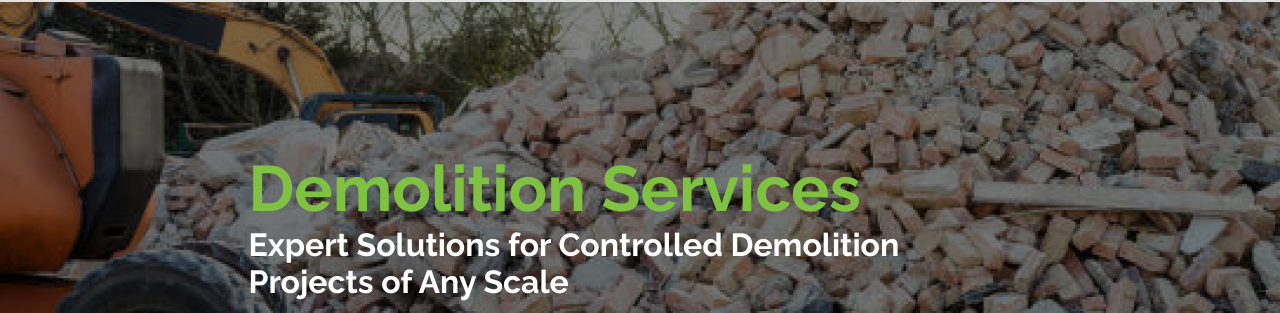
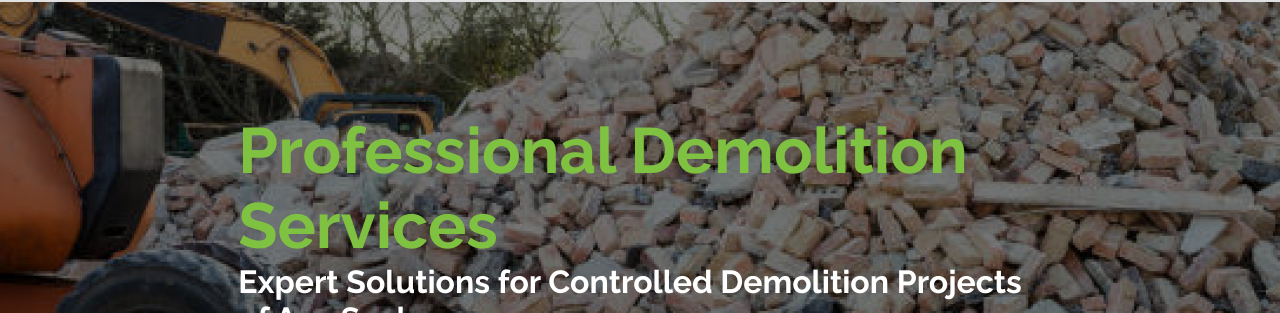
Before and after one commit to iimoon/nooralabbar, a React (Vite) app: page /demolition in a window 1280 px wide. Shown: the part 124-437 px from the top of the page. Built offline with nearby package versions, Linux system fonts and the light colour scheme; no server answers.

Commit message:
title change

```diff
--- a/src/Pages/Demolition.jsx
+++ b/src/Pages/Demolition.jsx
@@ -41,7 +41,7 @@ const Demolition = () => {
       <Navbar />
       <StaticImageView
         image={demolitionBanner}
-        heading="Demolition Services"
+        heading="Professional Demolition Services"
         subheading="Expert Solutions for Controlled Demolition Projects of Any Scale"
         buttons={[
           { text: "Get a Free Quote", link: "#", type: "primary" },
```
